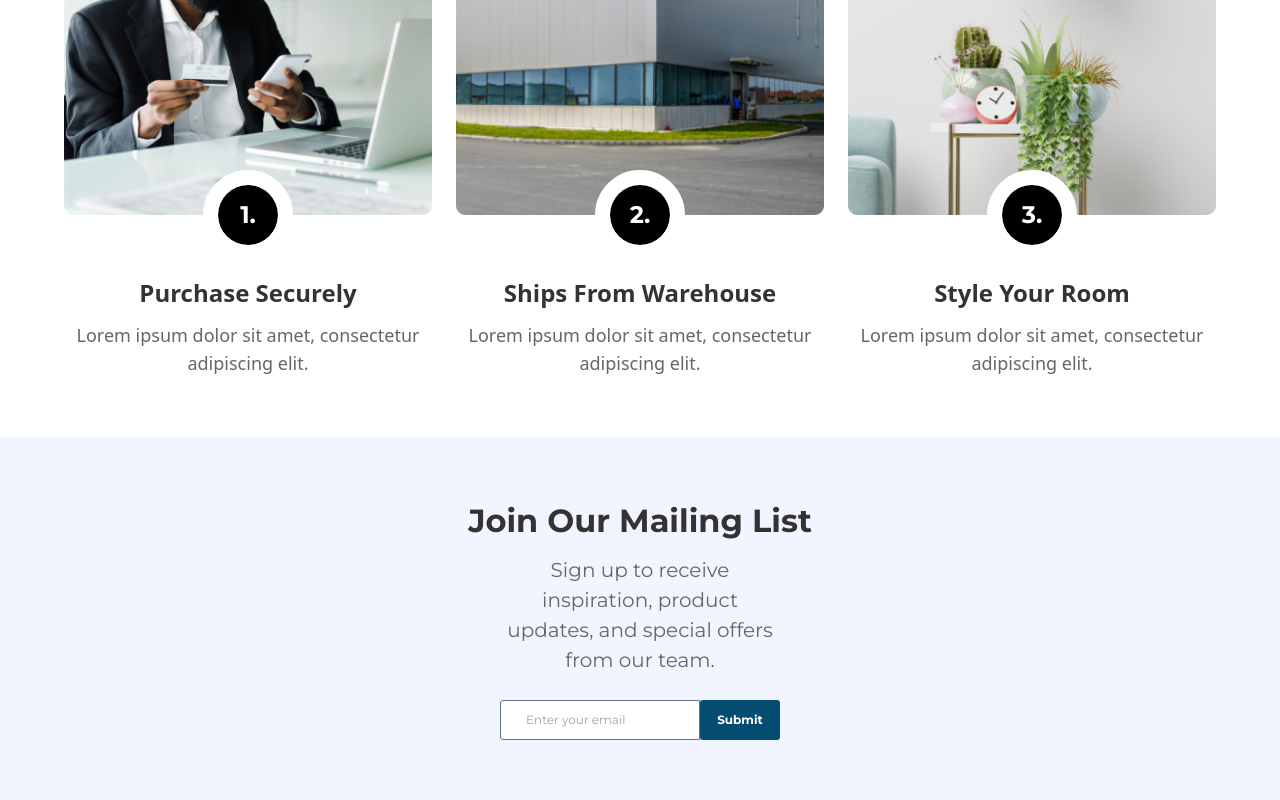
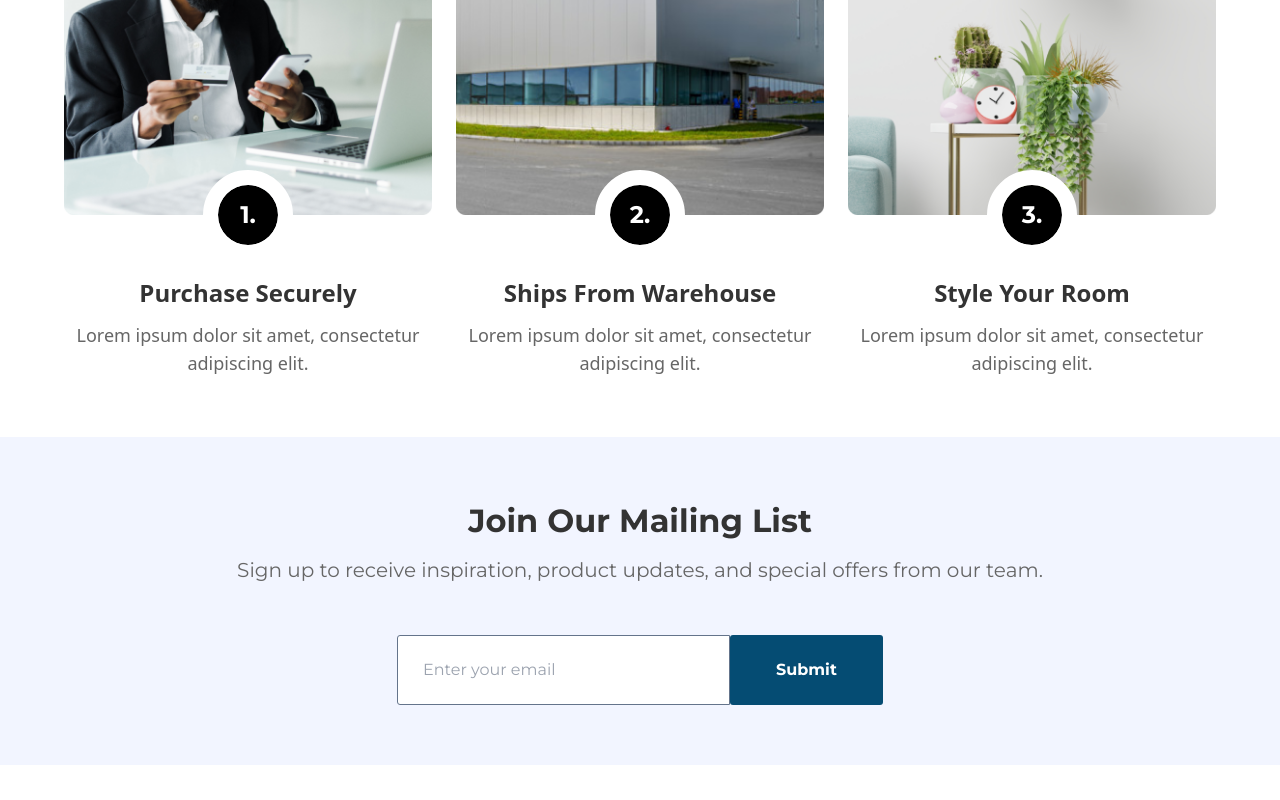
Before and after one commit to AlfazUlIslam/furniture, a React (Vite) app: page / in a window 1280 px wide. Shown: the part 3821-4621 px from the top of the page. After the commit the page ends 4586 px from the top, so only its background shows below. Built offline with nearby package versions, Linux system fonts and the light colour scheme; the HTML template or start-up script is replaced by a standard one.

Commit message:
Newsletter tablet styles added

```diff
--- a/src/sections/Newsletter/Newsletter.jsx
+++ b/src/sections/Newsletter/Newsletter.jsx
@@ -10,29 +10,28 @@ const Newsletter = () => {
             <Heading
                 content={"Join Our Mailing List"}
             />
-            {/* w-auto mt-[10px] mb-[50px] */}
             <SectionDescription
-                styles={`w-[280px] mt-[10px] mb-[25px] text-center`}
+                styles={`w-[280px] mt-[10px] mb-[25px] text-center
+                sm:w-auto md:mb-[50px]`}
                 content={"Sign up to receive inspiration, product updates, and special offers from our team."}
             />
             {/* Newsletter form */}
             <form className="flex justify-center items-center">
-                {/* w-[333px] h-[70px] rounded-tl-[3px] rounded-bl-[3px]
-                    pl-[25px] text-[16px] */}
                 <input
                     type="text"
                     className="w-[200px] h-[40px] rounded-tl-[3px]
                     rounded-bl-[3px] border border-slate-500
                     pl-[25px] font-montserrat font-normal text-[12px]
-                    text-lightBlue focus:outline-none focus:border-mediumBlue"
+                    text-lightBlue focus:outline-none focus:border-mediumBlue
+                    sm:w-[333px] sm:h-[60px] sm:text-[16px] xl:h-[70px]"
                     placeholder="Enter your email"
                 />
-                {/* w-[153px] h-[70px] rounded-[3px] text-[16px] */}
                 <button
                     className="w-[80px] h-[40px] rounded-[3px]
                     bg-lightBlue font-montserrat font-bold text-[12px]
-                    text-white transition-all duration-1000
-                    hover:bg-darkBlue active:scale-90"
+                    text-white transition-all duration-1000 hover:bg-darkBlue
+                    active:scale-90 sm:w-[153px] sm:h-[60px] sm:text-[16px]
+                    xl:h-[70px]"
                     onClick={(e) => e.preventDefault()}
                 >
                     Submit
```
